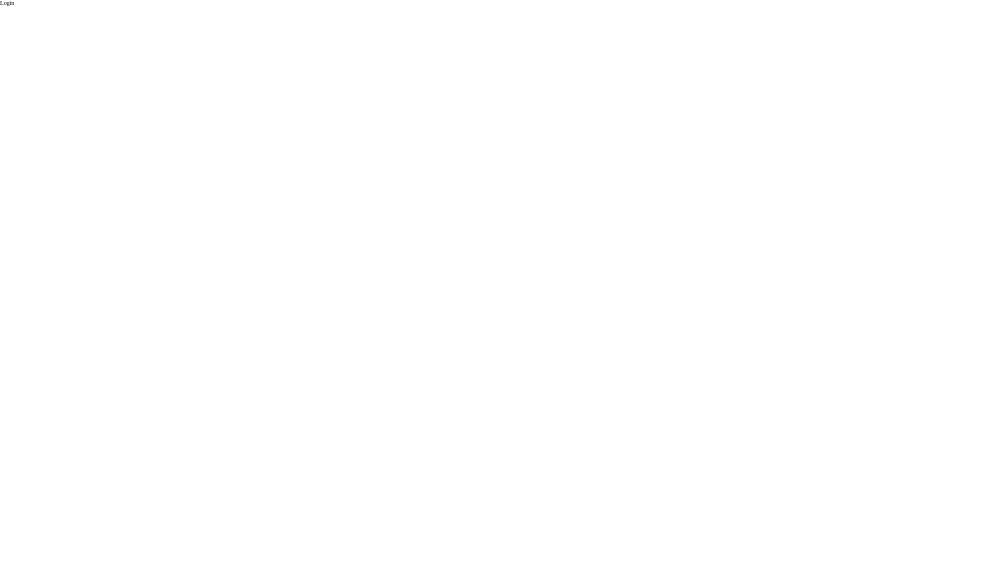
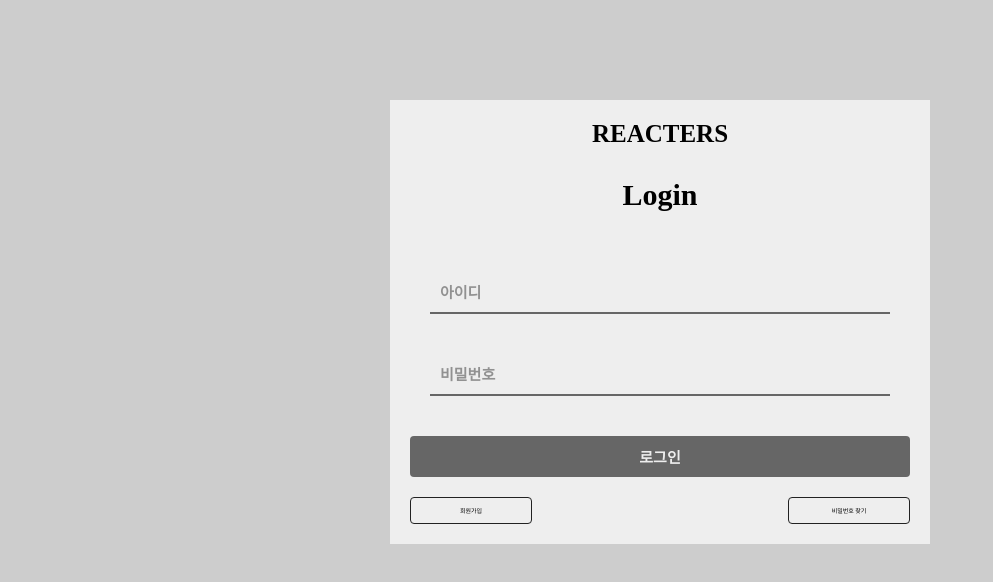
Before and after one commit to kkt9102/book_copy_frontend_project, a React (Create React App) app: page /Login in a window 1280 px wide. Shown: the top 582 px of the page, without its empty margins (0-993 px from the left). Built offline with nearby package versions, Linux system fonts and the light colour scheme.

Commit message:
login form에 style 적용

```diff
--- /dev/null
+++ b/src/components/auth/AuthForm.js
@@ -0,0 +1,43 @@
+import React from 'react';
+import { Link } from 'react-router-dom';
+import styled from 'styled-components';
+import Button from '../common/Button';
+
+// 회원가입 또는 로그인 Form을 보여줌
+
+const AuthFormSection = styled.div``;
+
+const AuthForm = () => {
+  return (
+    <AuthFormSection className="login_form">
+      <h3 className="form_tit flex_ai_c">Login</h3>
+      <form>
+        <div className="input_box flex flex_jc_sb flex_ai_c">
+          <label for="user"></label>
+          <input
+            type="text"
+            placeholder="아이디"
+            name="user"
+            autoComplete="username"
+          />
+        </div>
+        <div className="input_box flex flex_jc_sb flex_ai_c">
+          <label for="password"></label>
+          <input
+            type="password"
+            placeholder="비밀번호"
+            name="password"
+            autoComplete="new-password"
+          />
+        </div>
+        <Button className="login_btn">로그인</Button>
+      </form>
+      <div className="btn_box flex flex_jc_sb flex_dir_u">
+        <Link to="/SignUp">회원가입</Link>
+        <Link to="/SignUp">비밀번호 찾기</Link>
+      </div>
+    </AuthFormSection>
+  );
+};
+
+export default AuthForm;
--- /dev/null
+++ b/src/components/auth/AuthTemplate.js
@@ -0,0 +1,39 @@
+import React from 'react';
+import { Link } from 'react-router-dom';
+import styled from 'styled-components';
+
+// style
+import '../../resource/style/form.scss';
+
+const AuthTemplateSection = styled.div`
+  position: absolute;
+  display: flex;
+  width: 100vw;
+  height: 100vh;
+  top: 0;
+  left: 0;
+  background: #cdcdcd;
+`;
+const FormSection = styled.div`
+  position: absolute;
+  display: flex;
+  width: 50rem;
+  top: calc(50% - 30rem);
+  left: calc(50% - 25rem);
+  background: #eeeeee;
+`;
+
+const AuthTemplate = ({ children }) => {
+  return (
+    <AuthTemplateSection>
+      <FormSection className="form_sc flex flex_dir_c">
+        <div className="logo_sc flex flex_jc_c">
+          <Link to="/">REACTERS</Link>
+        </div>
+        {children}
+      </FormSection>
+    </AuthTemplateSection>
+  );
+};
+
+export default AuthTemplate;
--- a/src/components/login/Login.js
+++ b/src/components/login/Login.js
@@ -1,7 +1,13 @@
+// components
+import AuthForm from '../auth/AuthForm';
+import AuthTemplate from '../auth/AuthTemplate';
+
 const Login = () => {
   return (
     <>
-      <div>Login</div>
+      <AuthTemplate>
+        <AuthForm />
+      </AuthTemplate>
     </>
   );
 };
--- a/src/index.js
+++ b/src/index.js
@@ -11,7 +11,7 @@ import { composeWithDevTools } from 'redux-devtools-extension';
 import App from './App';
 import rootReducer from './modules';
 // style
-import './resorce/style/common.css';
+import './resource/style/common.css';
 const store = createStore(rootReducer, composeWithDevTools());
 const root = ReactDOM.createRoot(document.getElementById('root'));
 root.render(
--- /dev/null
+++ b/src/resource/style/common.css
@@ -0,0 +1,61 @@
+@charset "UTF-8";
+/* common */
+* {font-size:62.5%;}
+html,body,ul,ol,li,a,strong,p,h1,h2,h3,h4,h5,h6 {margin:0; padding:0; list-style: none;}
+a {text-decoration: none; color:inherit;}
+.img_box {box-sizing: border-box; width:100%;}
+.img_box > img {display:block; max-width: 100%;}
+h1 {font-size: 4rem;}
+h2 {font-size:3.5rem;}
+h3 {font-size:3rem;}
+h4 {font-size:2.5rem;}
+h5 {font-size:2rem;}
+h6 {font-size:1.5rem;}
+
+/* display */
+.flex {display: flex;}
+.block {display: block;}
+.inline {display: inline;}
+.inline_block {display: inline-block;}
+.inline_flex {display: inline-flex;}
+
+/* position */
+.relative {position: relative;}
+.absolute {position: absolute;}
+.static {position: static;}
+.fixed {position: fixed;}
+
+/* flex */
+.flex_1_0_0 {flex:1 0 0;}
+.flex_jc_c {justify-content: center;}
+.flex_jc_sa {justify-content: space-around;}
+.flex_jc_sb {justify-content: space-between;}
+.flex_jc_se {justify-content: space-evenly;}
+.flex_ai_c {align-items: center;}
+.flex_ai_fe {align-items: flex-end;}
+.flex_ai_fs {align-items: flex-start;}
+.flex_dir_c {flex-direction: column;}
+.flex_dir_cr {flex-direction: column-reverse;}
+.flex_dir_r {flex-direction: row;}
+.flex_dir_rr {flex-direction: row-reverse;}
+.flex_dir_i {flex-direction: inherit;}
+.flex_dir_u {flex-direction: unset;}
+.flex_basis_100 {flex-basis: 100%;}
+.flex_basis_70 {flex-basis: 70%;}
+.flex_basis_50 {flex-basis: 50%;}
+.flex_basis_30 {flex-basis: 30%;}
+
+/* width */
+.width_100p {width: 100%;}
+.width_80p {width: 80%;}
+.width_60p {width: 60%;}
+.width_40p {width: 40%;}
+
+/* txt_align */
+.txt_cnt {text-align: center;}
+.txt_lt {text-align: left;}
+.txt_rt {text-align: right;}
+
+/* word-break */
+.word_b_keep_all {word-break: keep-all;}
+.word_b_break_all {word-break: break-all;}
--- /dev/null
+++ b/src/resource/style/form.scss
@@ -0,0 +1,57 @@
+.form_sc {
+  padding: 2rem;
+  .logo_sc {
+    font-size: 4rem;
+    font-weight: 700;
+  }
+  .login_form {
+    > * {
+      display: flex;
+      flex-direction: column;
+    }
+    .form_tit {
+      margin: 3rem 0 6rem;
+    }
+    .input_box {
+      margin-bottom: 4rem;
+      padding: 0 2rem;
+      label {
+        font-size: 1.5rem;
+      }
+      input {
+        width: 100%;
+        height: 2rem;
+        padding: 1rem;
+        border: none;
+        border-bottom: 0.2rem solid #666666;
+        outline: none;
+        background: none;
+        font-size: 1.5rem;
+        transition: all 0.3s;
+        &::placeholder {
+          color: #919191;
+          font-weight: 700;
+        }
+        &:focus {
+          border-bottom: 0.2rem solid #222222;
+        }
+      }
+    }
+    .login_btn {
+      padding: 1rem;
+    }
+  }
+
+  .btn_box {
+    margin-top: 2rem;
+    flex-direction: unset !important;
+    > * {
+      display: flex;
+      justify-content: center;
+      padding: 0.8rem 1rem;
+      border-radius: 0.4rem;
+      border: 0.1rem solid #222222;
+      flex-basis: 10rem;
+    }
+  }
+}
```
